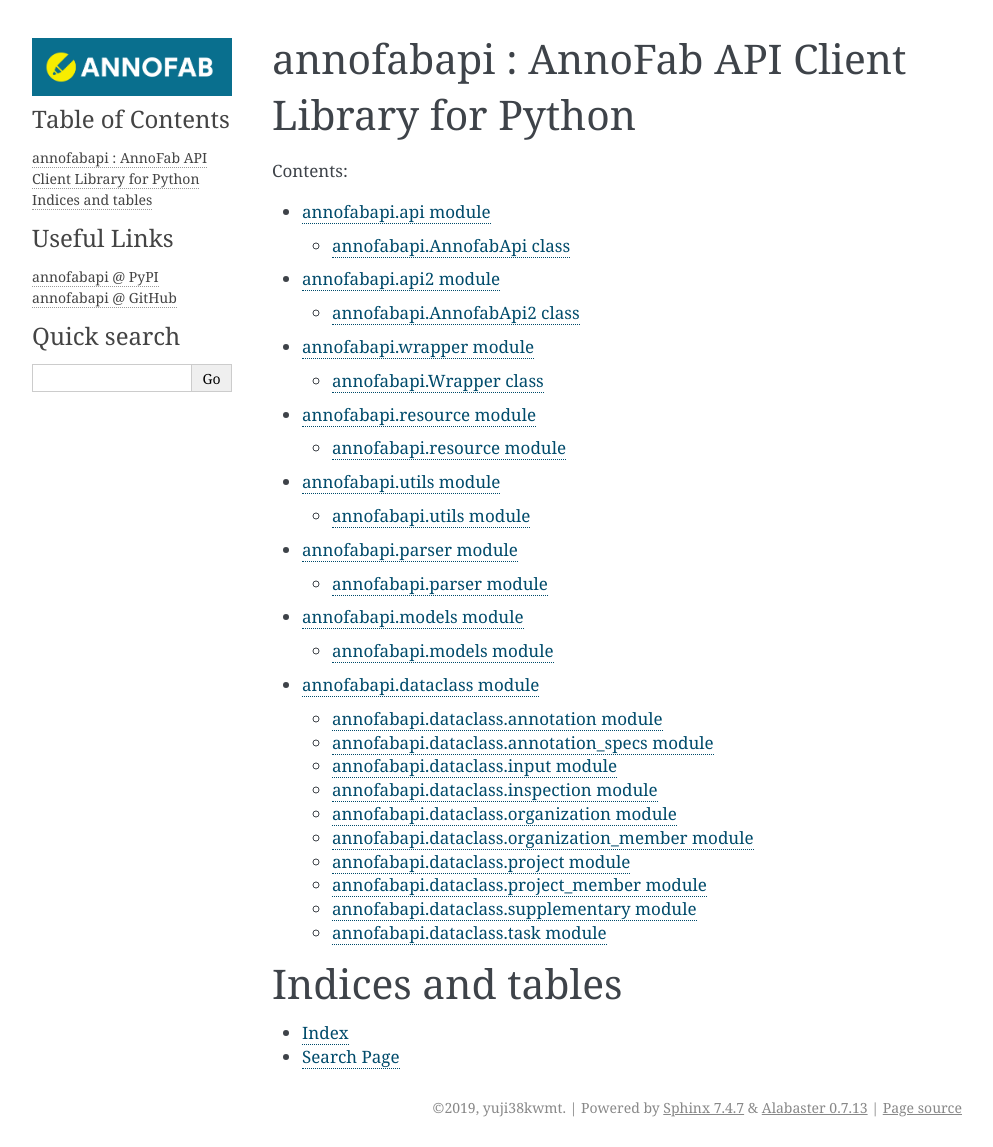
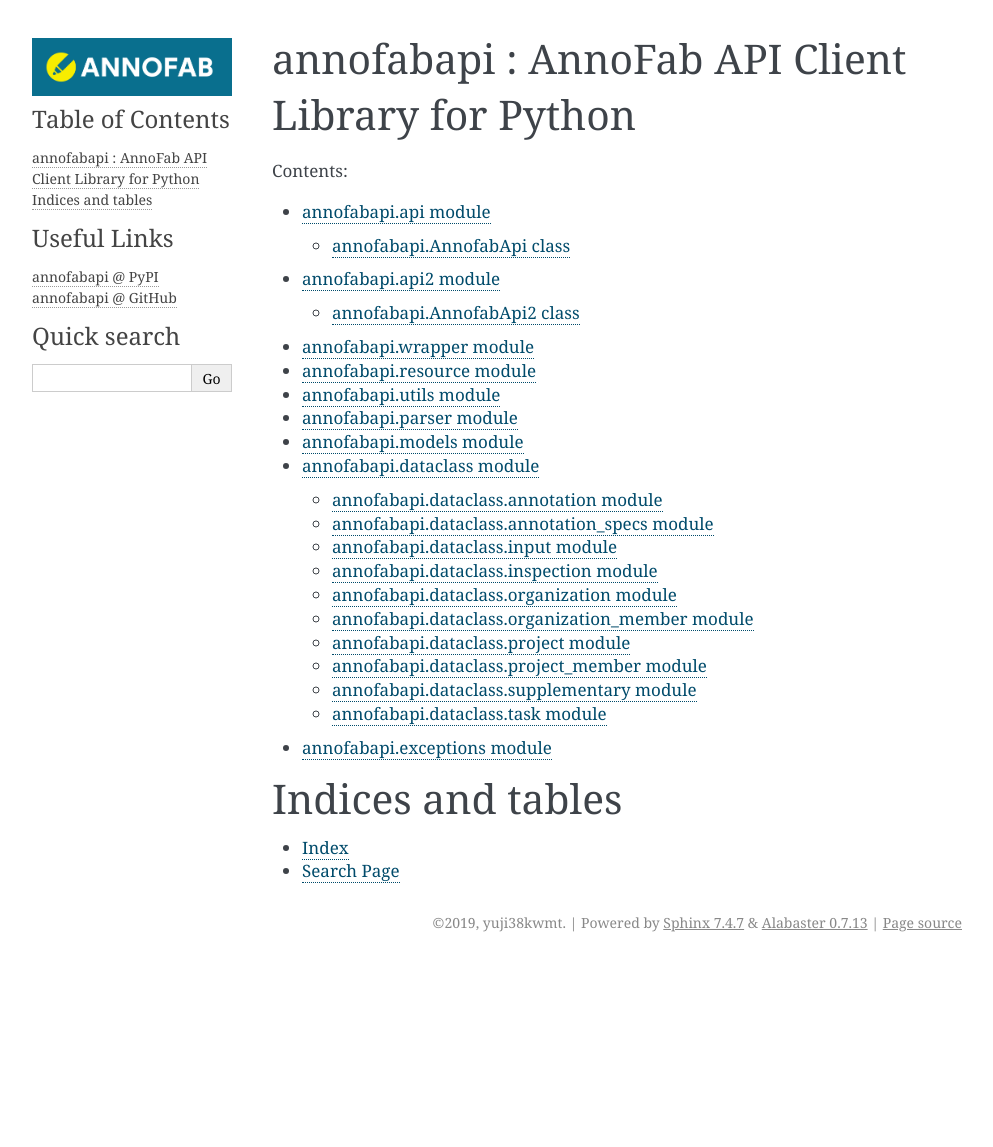
Before and after one commit to kurusugawa-computer/annofab-api-python-client, a Sphinx documentation site: the page built from docs/index.rst, in a window 1280 px wide. Shown: the whole page, without its empty margins (148-1141 px from the left). Built offline with Sphinx 7.4.7, drawn with Linux system fonts in a browser that asks for light colours; after the commit the page ends 962 px from its top, so only the background shows below that.

Commit message:
update docs: exceptionを追加

```diff
--- /dev/null
+++ b/docs/exceptions.rst
@@ -0,0 +1,5 @@
+annofabapi.exceptions module
+============================
+
+.. automodule:: annofabapi.exceptions
+    :members:
--- a/docs/index.rst
+++ b/docs/index.rst
@@ -18,6 +18,7 @@
    parser
    models
    dataclass
+   exceptions
 
 
 Indices and tables
--- a/docs/models.rst
+++ b/docs/models.rst
@@ -1,8 +1,5 @@
 annofabapi.models module
 ========================
 
-annofabapi.models module
-------------------------
-
 .. automodule:: annofabapi.models
     :members:
--- a/docs/parser.rst
+++ b/docs/parser.rst
@@ -1,8 +1,5 @@
 annofabapi.parser module
 ========================
-
-annofabapi.parser module
-------------------------
 
 .. automodule:: annofabapi.parser
     :members:
--- a/docs/resource.rst
+++ b/docs/resource.rst
@@ -3,8 +3,5 @@
 
 
 
-annofabapi.resource module
---------------------------
-
 .. automodule:: annofabapi.resource
     :members:
--- a/docs/utils.rst
+++ b/docs/utils.rst
@@ -2,8 +2,5 @@
 =========================
 
 
-annofabapi.utils module
------------------------
-
 .. automodule:: annofabapi.utils
     :members:
--- a/docs/wrapper.rst
+++ b/docs/wrapper.rst
@@ -1,8 +1,5 @@
 annofabapi.wrapper module
 =========================
 
-
-annofabapi.Wrapper class
-------------------------
 .. autoclass:: annofabapi.Wrapper
     :inherited-members:
```
